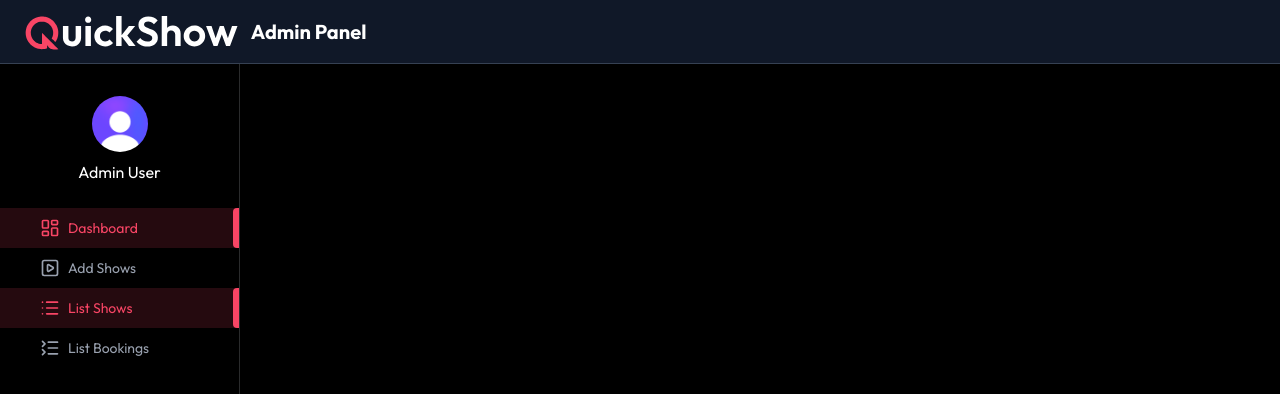
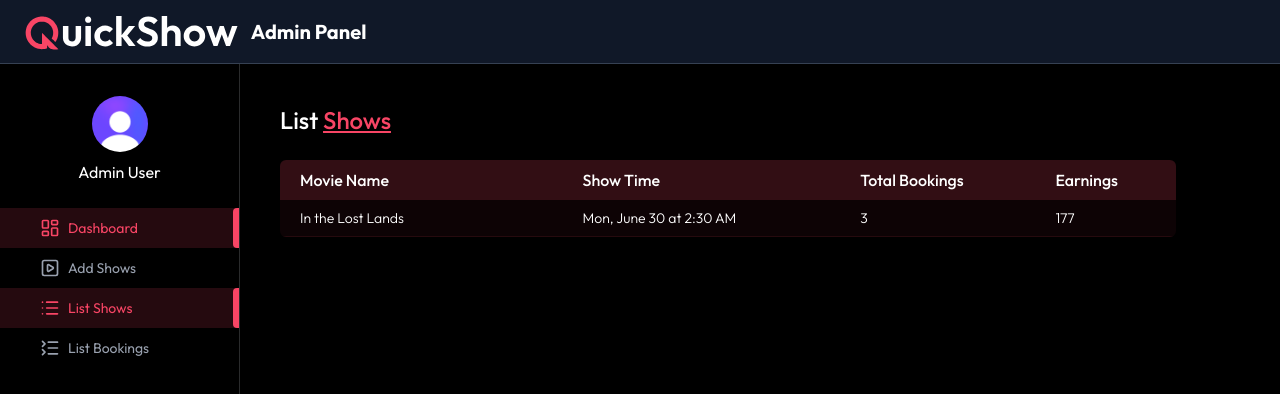
Before and after one commit to kiranchy885/Movie_Ticket_Booking_App, a React (Vite) app in the folder client/: page /admin/list-shows in a window 1280 px wide. Shown: the top 394 px of the page. Built offline with nearby package versions, Linux system fonts and the light colour scheme.

Commit message:
Update project

```diff
--- /dev/null
+++ b/client/src/components/admin/Title.jsx
@@ -0,0 +1,13 @@
+import React from "react";
+
+const Title = ({ text1, text2 }) => {
+    return (
+        <h1 className='font-medium text-2xl'>
+            {text1} <span className="underline text-primary">
+            {text2}
+            </span>
+        </h1>
+    )
+}
+
+export default Title
--- a/client/src/lib/dateFormat.js
+++ b/client/src/lib/dateFormat.js
@@ -7,3 +7,5 @@ export const dateFormat = (date) => {
         minute: 'numeric'
     })
 }
+
+export default dateFormat
--- a/client/src/pages/admin/Dashboard.jsx
+++ b/client/src/pages/admin/Dashboard.jsx
@@ -1,11 +1,107 @@
-import React from "react";
+import { ChartLineIcon, CircleDollarSignIcon, PlayCircleIcon, UsersIcon } from "lucide-react";
+import React, { useEffect, useState } from "react";
+import { dummyDashboardData } from "../../assets/assets";
+import Loading from "../../components/Loading";
+import Title from '../../components/admin/Title.jsx';
+import BlurCircle from "../../components/BlurCircle";
+import { StarIcon } from "lucide-react";
+import dateFormat from "../../lib/dateFormat";
 
 const Dashboard = () => {
-    return (
-        <div>
+
+    const currency = import.meta.env.VITE_CURRENCY
+
+    const [DashboardData, setDashboardData] = useState({
+        totalBookings: 0,
+        totalRevenue: 0,
+        activeShows: [],
+        totalUser: 0
+    });
+    const [loading, setLoading] = useState(true);
+
+    const dashboardCards = [
+        { title: "Total Bookings", value: DashboardData.totalBookings || "0", icon:
+            ChartLineIcon },
+        { title: "Total Revenue", value: currency + DashboardData.totalRevenue || "0", icon:
+            CircleDollarSignIcon },
+        { title: "Active Shows", value: DashboardData.activeShows.length || "0",
+            icon: PlayCircleIcon },
+        { title: "Total Users", value: DashboardData.totalUser || "0", icon:
+            UsersIcon },
+    ]
+
+    const fetchDashboardData = async () => {
+        setDashboardData(dummyDashboardData)
+        setLoading(false)
+    };
+
+    useEffect(() => {
+        fetchDashboardData();
+    }, []);
+
+    return !loading ? (
+        <>
+        <Title text1="Admin" text2="Dashboard"/>
+
+        <div className="relative flex flex-wrap gap-4 mt-6">
+            <BlurCircle top="-100px" left="0" />
+            <div className="flex flex-wrap gap-4 w-full">
+                {dashboardCards.map((card, index) => (
+                    <div key={index} className="flex items-center
+                    justify-between px-4 py-3 bg-primary/10 border
+                    border-primary/20 rounded-md max-w-50 w-full">
+                        <div>
+                            <h1 className="text-sm">{card.title}</h1>
+                            <p className="text-xl font-medium mt-1">{card.value}</p>
+                    </div>
+                    <card.icon className="w-6 h-6" />
+                    </div>
+                ))}
+            </div>
+        </div>
+
+        <p className="mt-10 text-lg font-medium">Active Shows</p>
+        <div className="relative flex flex-wrap gap-6 mt-4 max-w-5xl">
+            <BlurCircle top="100px" left="-10%" />
+            {DashboardData.activeShows.length > 0 ? (
+    DashboardData.activeShows.map((show) => (
+        <div
+            key={show._id}
+            className="w-55 rounded-lg overflow-hidden hover:-translate-y-1 transition duration-300"
+        >
+            <img
+                src={show.movie?.poster_path}
+                alt={show.movie?.title}
+                className="h-60 w-full object-cover"
+            />
+
+            <p className="font-medium p-2 truncate">
+                {show.movie?.title}
+            </p>
+
+            <div className="flex items-center justify-between px-2">
+                <p className="text-lg font-medium">
+                    {currency} {show.showPrice}
+                </p>
+
+                <p className="flex items-center gap-1 text-sm text-gray-400 mt-1 pr-1">
+                    <StarIcon className="w-4 h-4 text-primary fill-primary" />
+                    {show.movie?.vote_average?.toFixed(1) || "N/A"}
+                </p>
+            </div>
+
+            <p className="px-2 pt-2 text-sm text-gray-500">
+                {dateFormat(show.showDateTime)}
+            </p>
+        </div>
+    ))
+) : (
+    <p className="text-gray-500">No Active Shows Available</p>
+)}
 
         </div>
-    )
+        </>
+    ) : <Loading />
 }
 
 export default Dashboard
--- a/client/src/pages/admin/ListShows.jsx
+++ b/client/src/pages/admin/ListShows.jsx
@@ -1,11 +1,73 @@
-import React from "react";
+import React, { useEffect, useState } from "react";
+import { dummyShowsData } from "../../assets/assets";
+import Loading from "../../components/Loading";
+import Title from "../../components/admin/Title";
+import dateFormat from "../../lib/dateFormat";
 
 const ListShows = () => {
-    return (
-        <div>
+
+    const currency = import.meta.env.VITE_CURRENCY
+
+    const [shows, setShows] = useState([]);
+    const [loading, setLoading] = useState(true);
+
+    const getAllShows = async () =>{
+        try {
+            setShows([{
+                movie: dummyShowsData[0],
+                showDateTime: "2025-06-30T02:30:00.000Z",
+                showPrice: 59,
+                occupiedSeats: {
+                    A1: "user_1",
+                    B1: "user_2",
+                    C1: "user_3",
+                }
+            }]);
+            setLoading(false);
+        } catch (error) {
+            console.error(error);
+        }
+    }
+
+    useEffect(() => {
+        getAllShows();
+    }, []);
+
+    return !loading ? (
+        <>
+        <Title text1="List" text2="Shows" />
+        <div className="max-w-4xl mt-6 overflow-x-auto">
+            <table className="w-full border-collapse rounded-md overflow-hidden
+            text-nowrap">
+                <thead>
+                    <tr className="bg-primary/20 text-left text-white">
+                    <th className="p-2 font-medium pl-5">Movie Name</th>
+                    <th className="p-2 font-medium">Show Time</th>
+                    <th className="p-2 font-medium">Total Bookings</th>
+                    <th className="p-2 font-medium">Earnings</th>
+                    </tr>
+                </thead>
+                <tbody className="text-sm font-light">
+                    {shows.map((show, index) => (
+                        <tr key={index} className="border-b border-primary/10
+                        bg-primary/5 even:bg-primary/10">
+                            <td className="p-2 min-w-45 pl-5">{show.movie.title}
+                            </td>
+                            <td className="p-2">{dateFormat(show.showDateTime)}
+                            </td>
+                            <td className="p-2">{Object.keys(show.occupiedSeats).length}
+                            </td>
+                            <td className="p-2">{currency} {Object.keys(show.occupiedSeats).
+                                length * show.showPrice}
+                            </td>
+                        </tr>
+                    ))}
+                </tbody>
+            </table>
 
         </div>
-    )
+        </>
+    ) : <Loading />
 }
 
 export default ListShows
```
